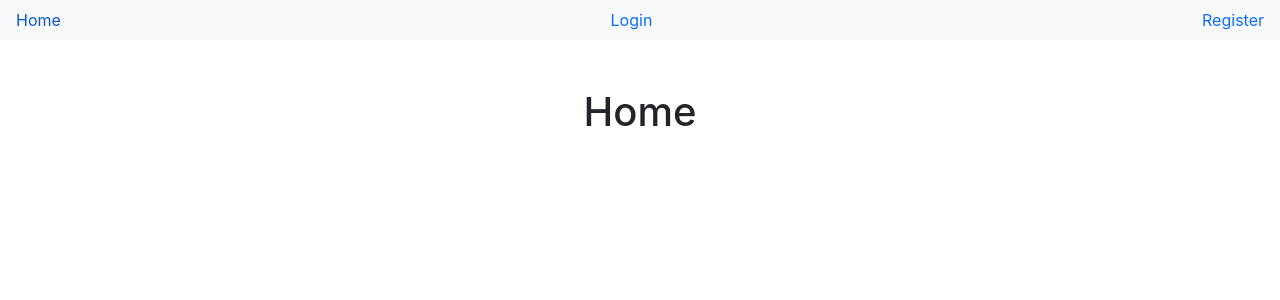
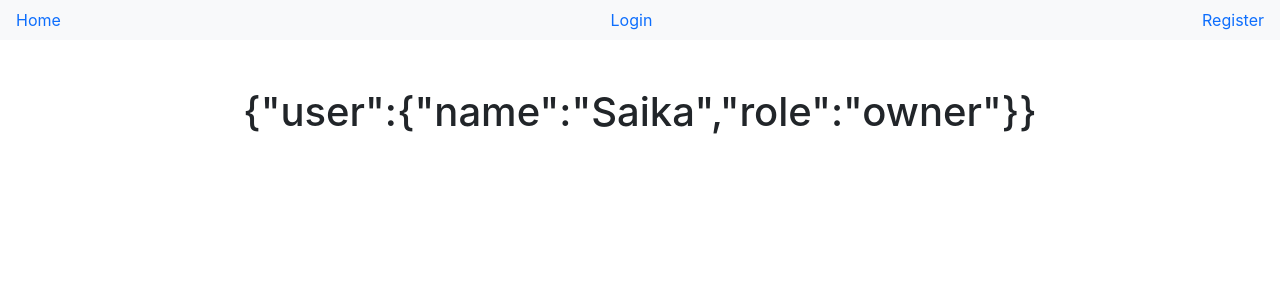
Before and after one commit to SohanR/book-my-hotel, a React (Create React App) app in the folder client/: page / in a window 1280 px wide. Shown: the top 300 px of the page. Built offline with nearby package versions, Linux system fonts and the light colour scheme.

Commit message:
accessing redux

```diff
--- a/client/src/booking/Home.jsx
+++ b/client/src/booking/Home.jsx
@@ -1,8 +1,11 @@
 import React from 'react'
+import { useSelector } from 'react-redux'
 
 const Home = () => {
+
+  const state = useSelector((state) => state )
   return (
-    <div className='container-fluid h1 p-5 text-center' >Home</div>
+    <div className='container-fluid h1 p-5 text-center' >{JSON.stringify(state)}</div>
   )
 }
 
```
